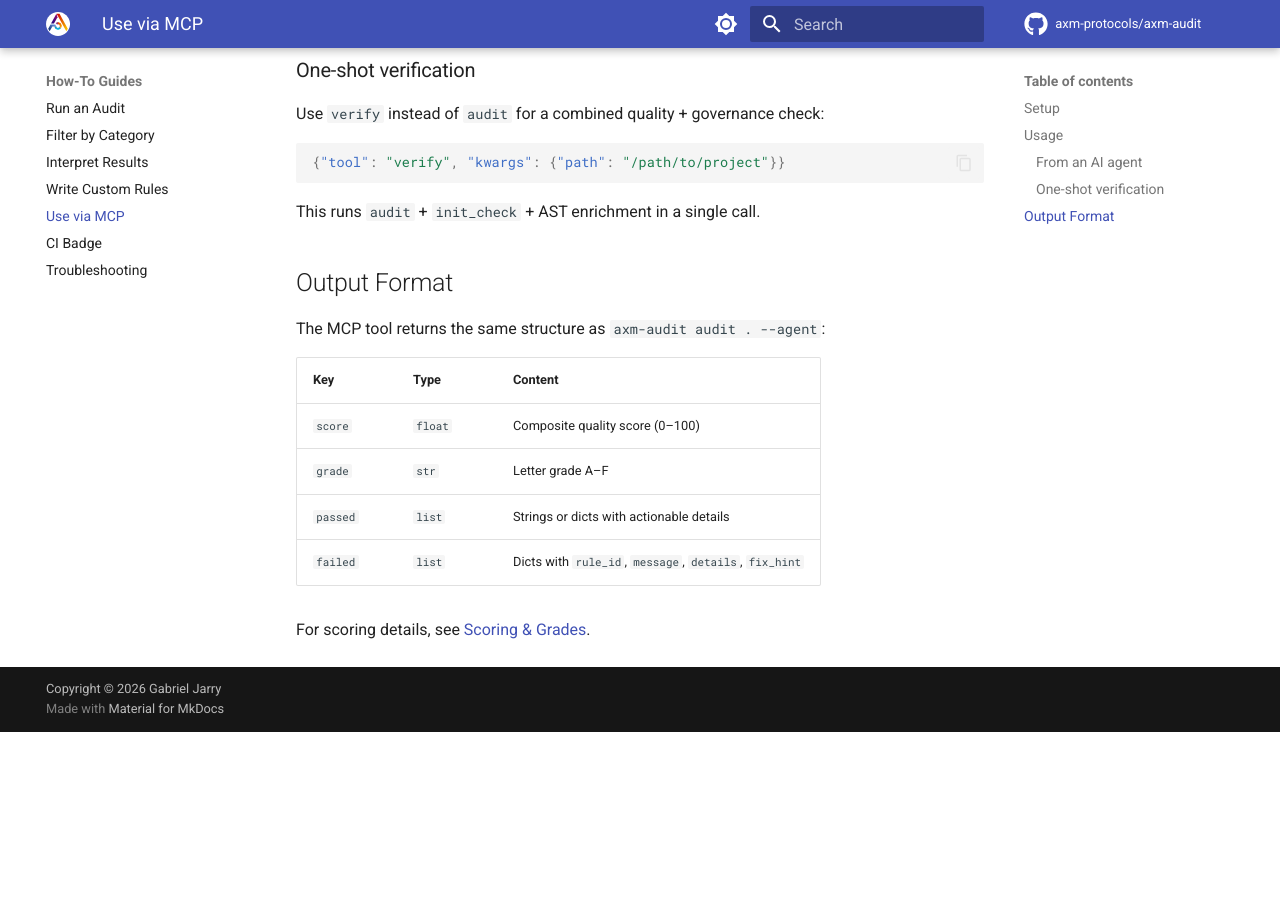
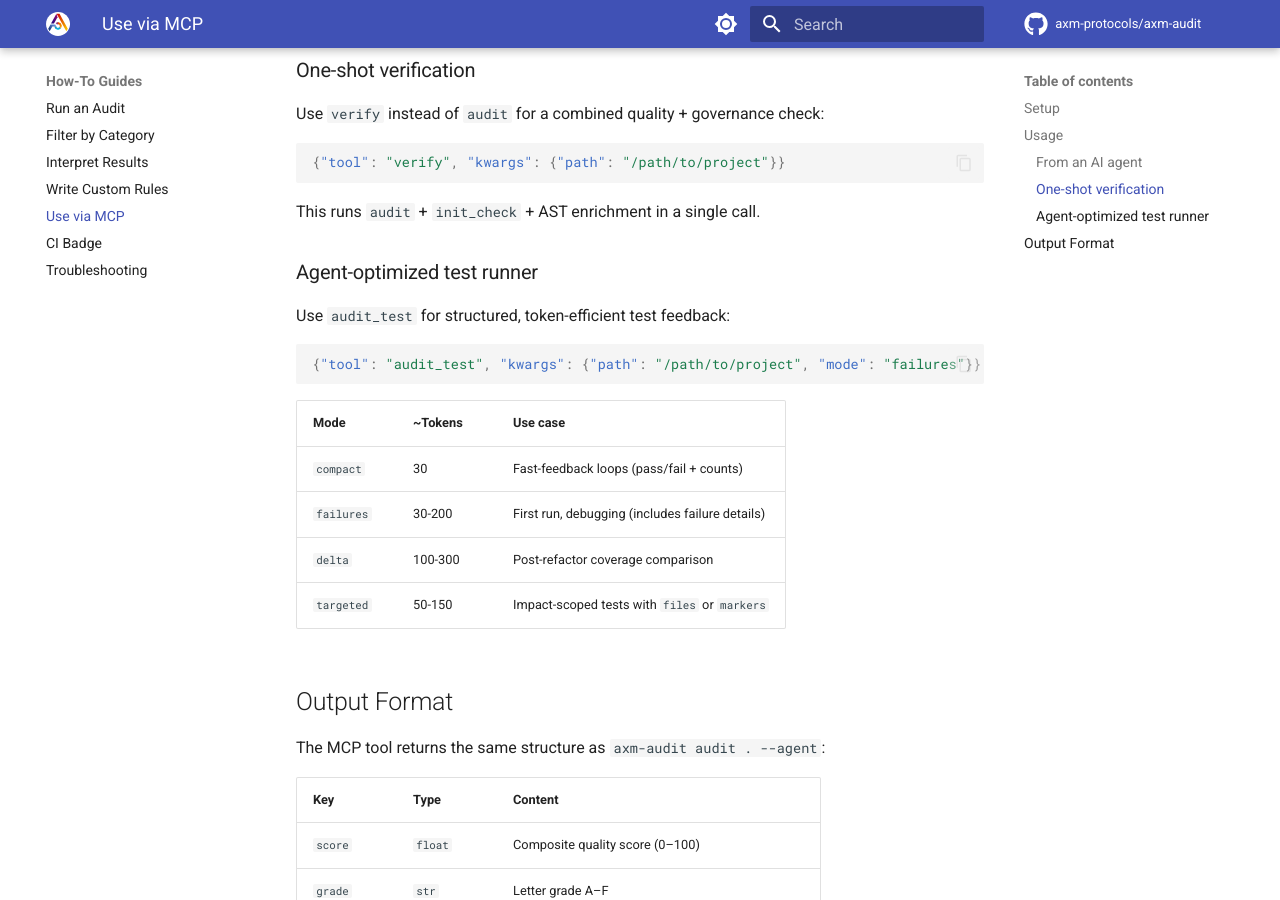
Before and after one commit to axm-protocols/axm-forge, an MkDocs documentation site: the page built from docs/howto/mcp.md, in a window 1280 px wide and 900 px high, scrolled down 809 px. Built offline with MkDocs 1.6.1 and Material for MkDocs 9.7.7, drawn with Linux system fonts in a browser that asks for light colours; comment, search, counter and statistics services are not loaded; before the commit the page ends 1541 px from its top, so only the background shows below that.

Commit message:
docs: sync docs with audit_test and coverage refactor
- GEMINI.md: added audit_test tool + modes table + CLI flag
- README: test count 384→414, added test CLI example
- index.md: test count 384→414
- architecture.md: TestCoverageRule now uses run_tests()
- howto/mcp.md: added audit_test section with mode table
- cli.py: docstring updated with test subcommand

````diff
--- a/docs/howto/mcp.md
+++ b/docs/howto/mcp.md
@@ -37,6 +37,21 @@ Use `verify` instead of `audit` for a combined quality + governance check:
 
 This runs `audit` + `init_check` + AST enrichment in a single call.
 
+### Agent-optimized test runner
+
+Use `audit_test` for structured, token-efficient test feedback:
+
+```json
+{"tool": "audit_test", "kwargs": {"path": "/path/to/project", "mode": "failures"}}
+```
+
+| Mode | ~Tokens | Use case |
+|---|---|---|
+| `compact` | 30 | Fast-feedback loops (pass/fail + counts) |
+| `failures` | 30-200 | First run, debugging (includes failure details) |
+| `delta` | 100-300 | Post-refactor coverage comparison |
+| `targeted` | 50-150 | Impact-scoped tests with `files` or `markers` |
+
 ## Output Format
 
 The MCP tool returns the same structure as `axm-audit audit . --agent`:
````
Also changed, not shown: README.md (+4 -1 lines), docs/explanation/architecture.md (+1 -1 lines), docs/index.md (+1 -1 lines), 1 other file.
